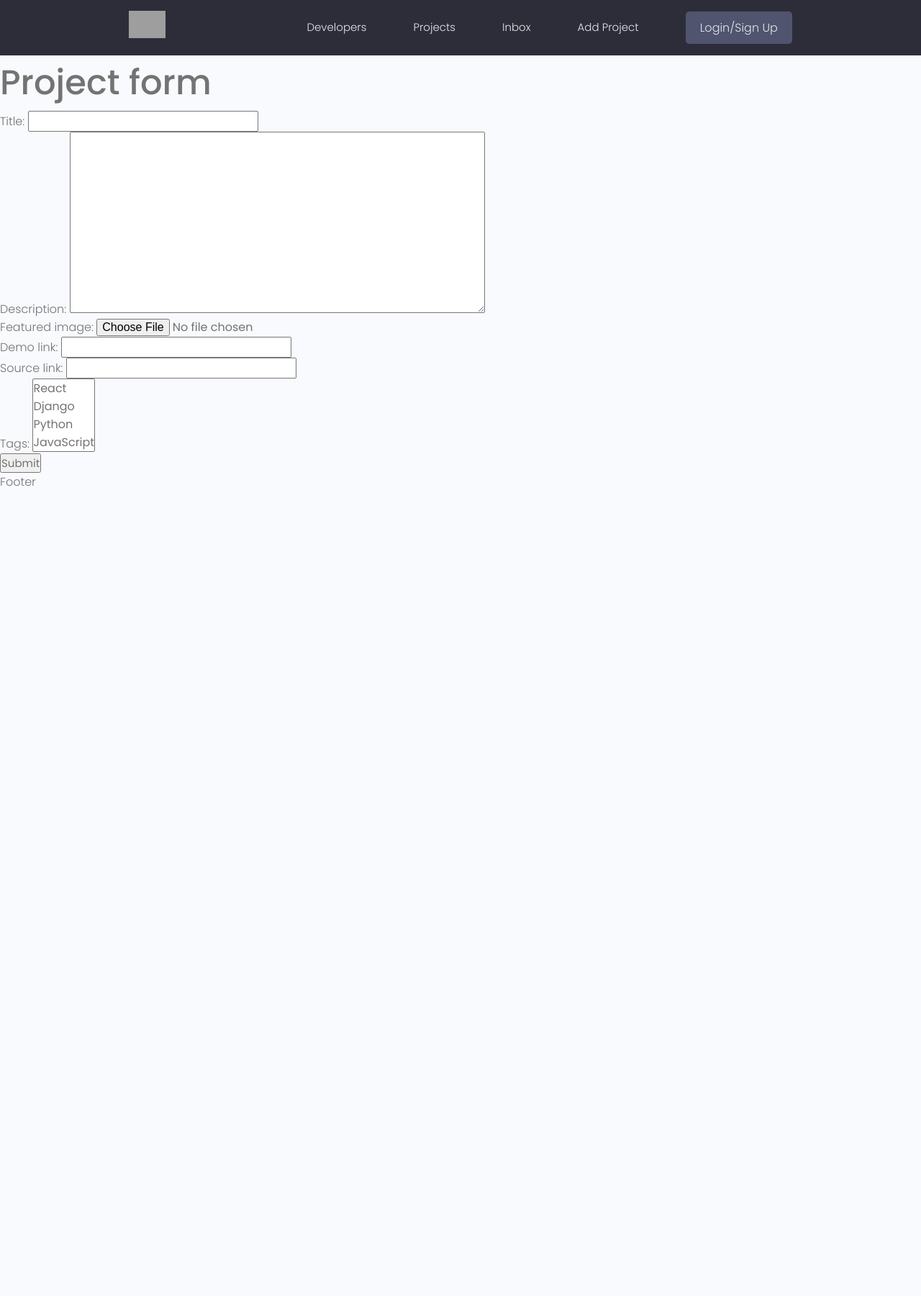
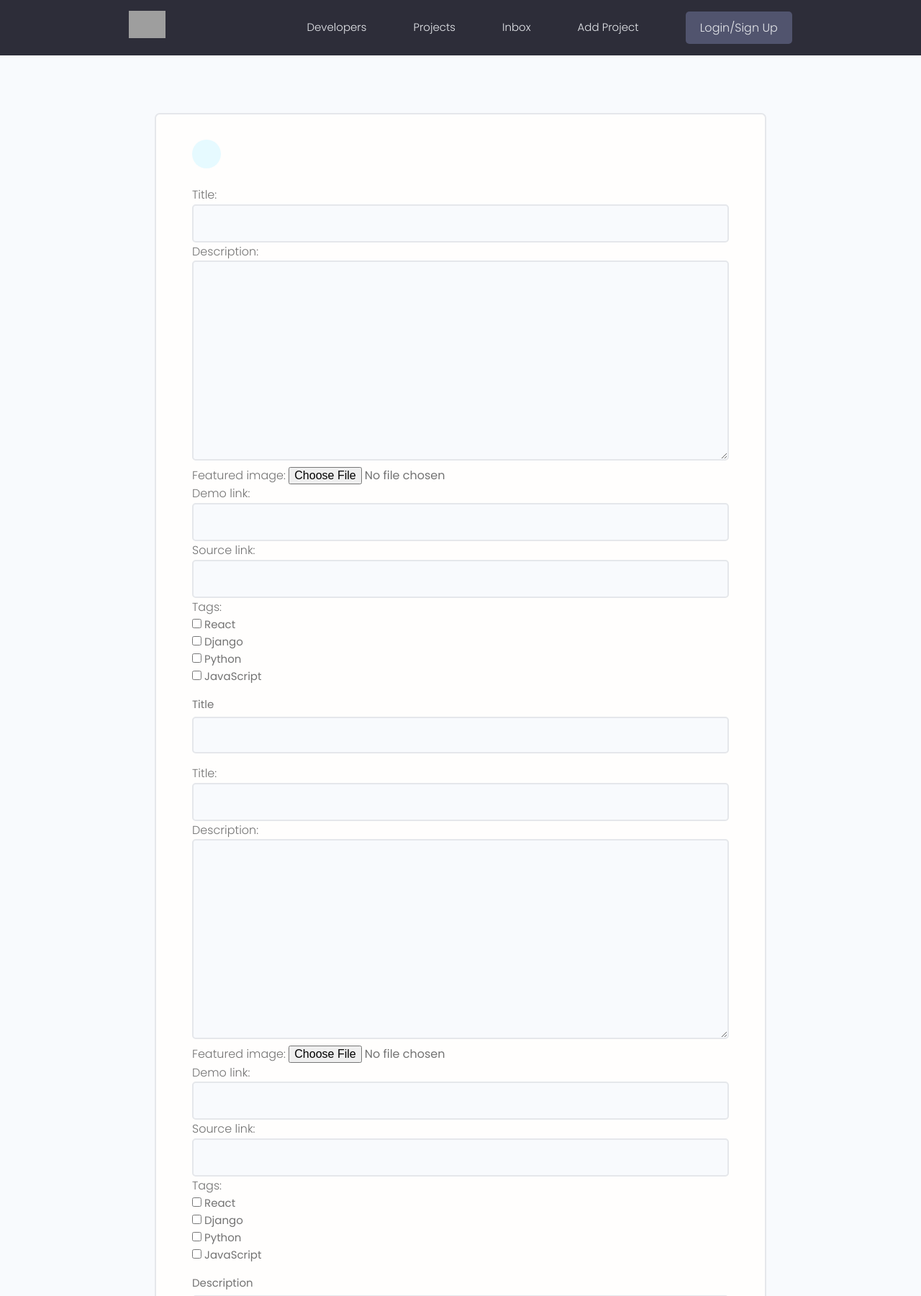
Before and after one commit to piyushrj100/django_app, a Django app: page /create-project/ in a window 1280 px wide. Shown: the top 1801 px of the page at 72% size. Before the commit the page ends 676 px from the top, so only its background shows below. Run offline with Django 4.2, Linux system fonts and the light colour scheme; data comes from the database, SQL or seed files in the repository; some libraries are stand-ins or nearby versions; grey boxes are pictures that could not be loaded.

Commit message:
form modified

```diff
--- a/projects/forms.py
+++ b/projects/forms.py
@@ -1,4 +1,5 @@
 from django.forms import ModelForm
+from django import forms
 from .models import Project
 
 
@@ -8,3 +9,11 @@ class ProjectForm(ModelForm) :
         model=Project
         # fields='__all__'
         fields=['title','description','featured_image','demo_link','source_link','tags']
+        widgets={
+            'tags' : forms.CheckboxSelectMultiple()
+        }
+    def __init__(self, *args, **kwargs) :
+        super(ProjectForm, self).__init__(*args, **kwargs)
+        # self.fields['title'].widget.attr.update({'class':'input','placeholder':'Add title'})
+        for name,field in self.fields.items():
+            field.widget.attrs.update({'class':'input'})
--- a/projects/templates/projects/project_form.html
+++ b/projects/templates/projects/project_form.html
@@ -1,11 +1,32 @@
 {% extends  'main.html' %}
 {% block content %}
-<h1>Project form</h1>
 
-<form action="" method="POST" enctype="multipart/form-data">
-    {% csrf_token %}
-    {{form.as_p}}
-    <input type="submit">
+
+
+<!-- Main Section -->
+<main class="formPage my-xl">
+    <div class="content-box">
+        <div class="formWrapper">
+            <a class="backButton" href="#"><i class="im im-angle-left"></i></a>
+            <br>
+
+            <form class="form" method="POST" enctype="multipart/form-data">
+                {% csrf_token %}
+                {% for field in form %}
+                {{form.as_p}}
+                <!-- Input:Text -->
+                <div class="form__field">
+                    <label for="formInput#text">{{field.label}}</label>
+                   {{field}}
+                </div>
+                {% endfor %}
+
+
+
+
+                <input class="btn btn--sub btn--lg  my-md" type="submit" value="Submit" />
+            </form>
+        </div>
+    </div>
+</main>
 {% endblock %}
-
-</form>
```
